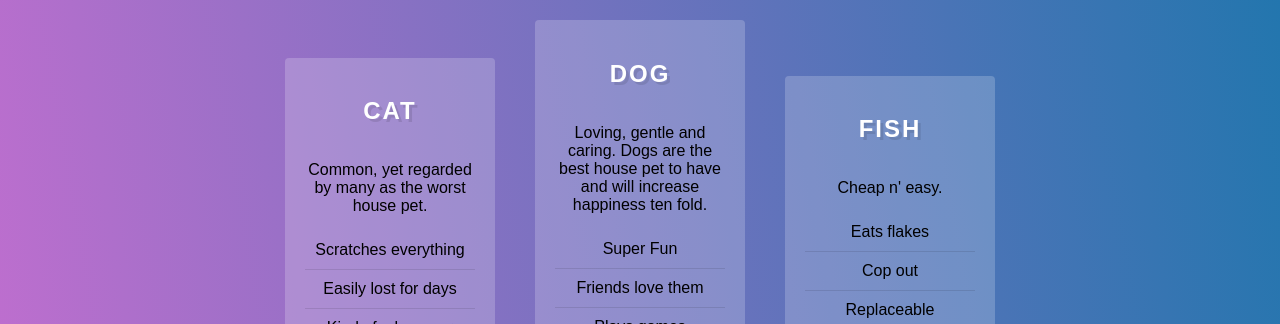
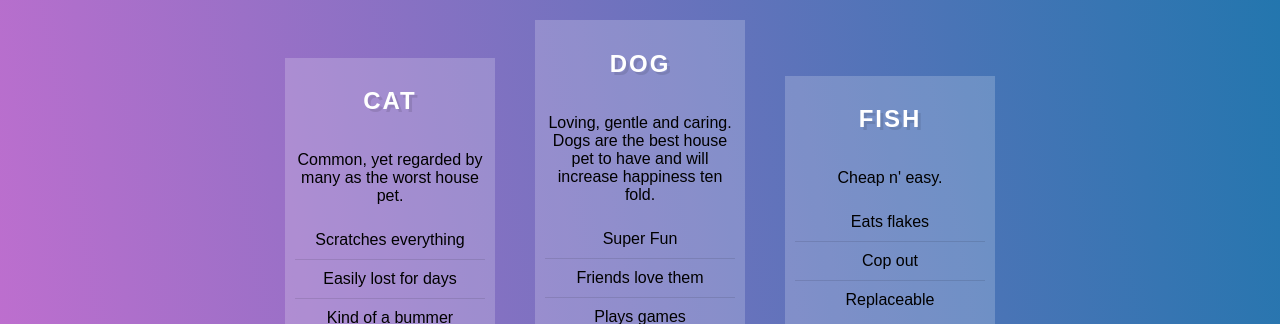
Before and after one commit to mateusz5564/wesbos-flexbox, a plain HTML site: page pricing-grid/index.html in a window 1280 px wide. Shown: the top 324 px of the page. Drawn offline with Linux system fonts and the light colour scheme.

Commit message:
complete task from video no. 17

```diff
--- a/pricing-grid/index.html
+++ b/pricing-grid/index.html
@@ -4,7 +4,7 @@
   <meta charset="UTF-8">
   <title>FlexBox Nav</title>
   <link rel="stylesheet" href="https://maxcdn.bootstrapcdn.com/font-awesome/4.3.0/css/font-awesome.min.css">
-  <link rel="stylesheet" href="style-ANSWER.css">
+  <link rel="stylesheet" href="style-START.css">
 </head>
 <body>
 
--- a/pricing-grid/style-START.css
+++ b/pricing-grid/style-START.css
@@ -15,6 +15,21 @@ body {
 
 a {
   color:white;
+}
+
+.pricing-grid {
+  display: flex;
+  align-items: center;
+}
+
+.plan {
+  margin: 20px;
+  background: hsla(0, 0%, 100%, 0.199);
+  flex: 1;
+  display: flex;
+  flex-direction: column;
+  text-align: center;
+  padding: 10px;
 }
 
 .plan ul {
```
